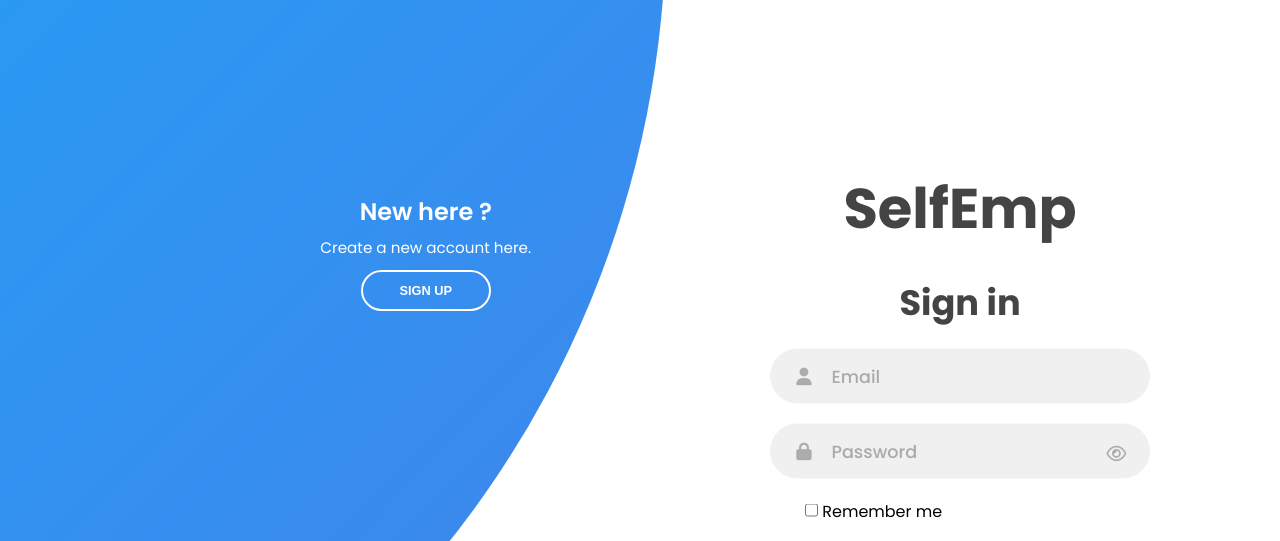
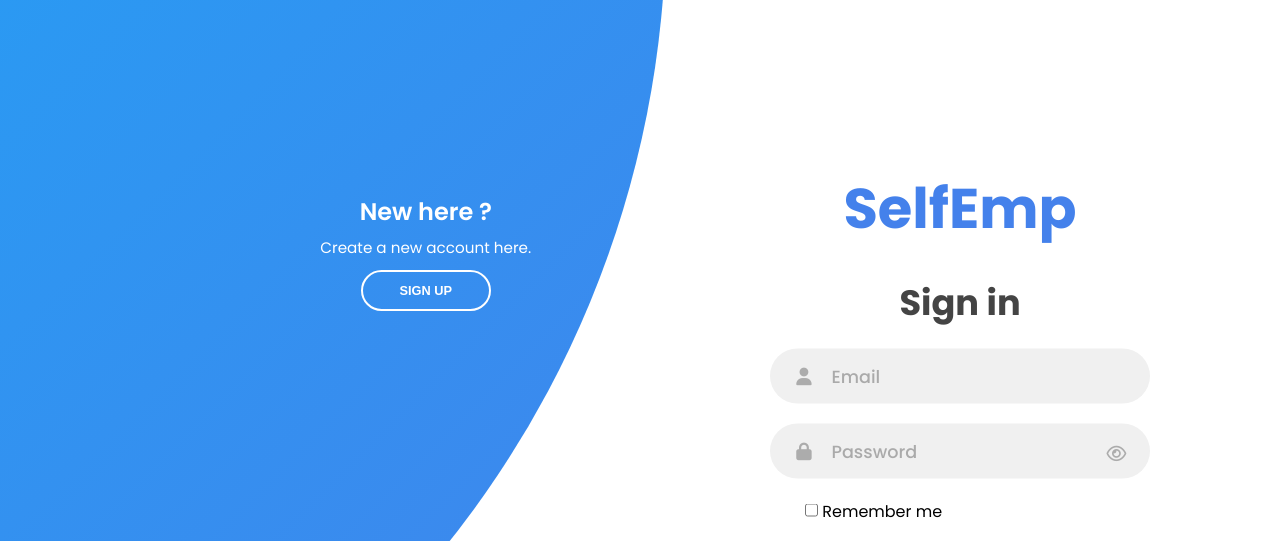
Before and after one commit to i-am-surya/selfemp, a plain HTML site: page index.html in a window 1280 px wide. Shown: the top 541 px of the page. Drawn offline with Linux system fonts and the light colour scheme.

Commit message:
Add files via upload

```diff
--- a/index.html
+++ b/index.html
@@ -4,14 +4,14 @@
     <meta charset="UTF-8" />
     <meta name="viewport" content="width=device-width, initial-scale=1.0" /> <script src="https://kit.fontawesome.com/64d58efce2.js" crossorigin="anonymous" ></script>
     <link rel="stylesheet" href="style.css" />
-    <title>Login Page</title>
+    <title>SelfEmp</title>
   </head>
   <body>
     <div class="container">
       <div class="forms-container">
         <div class="signin-signup">
           <form action="#" class="sign-in-form">
-            <h2 class="company-title">SelfEmp</h2>
+            <h2 class="company-title selfemp-title">SelfEmp</h2>
             <h2 class="title">Sign in</h2>
             <div class="input-field">
               <i class="fas fa-user"></i>
@@ -30,7 +30,7 @@
             <a id="otp-login" href="#">Login with OTP</a>
           </form>
           <form action="#" class="sign-up-form">
-            <h2 class="company-title">SelfEmp</h2>
+            <h2 class="company-title selfemp-title">SelfEmp</h2>
             <h2 class="title">Sign up</h2>
             <div class="input-field">
               <i class="fas fa-user"></i>
--- a/style.css
+++ b/style.css
@@ -39,6 +39,10 @@ form.sign-in-form {
 
 .title {
   font-size: 2.2rem; color: #444; margin-bottom: 10px;
+}
+
+.selfemp-title{
+  color: #4481eb;
 }
 
 .input-field {
```
